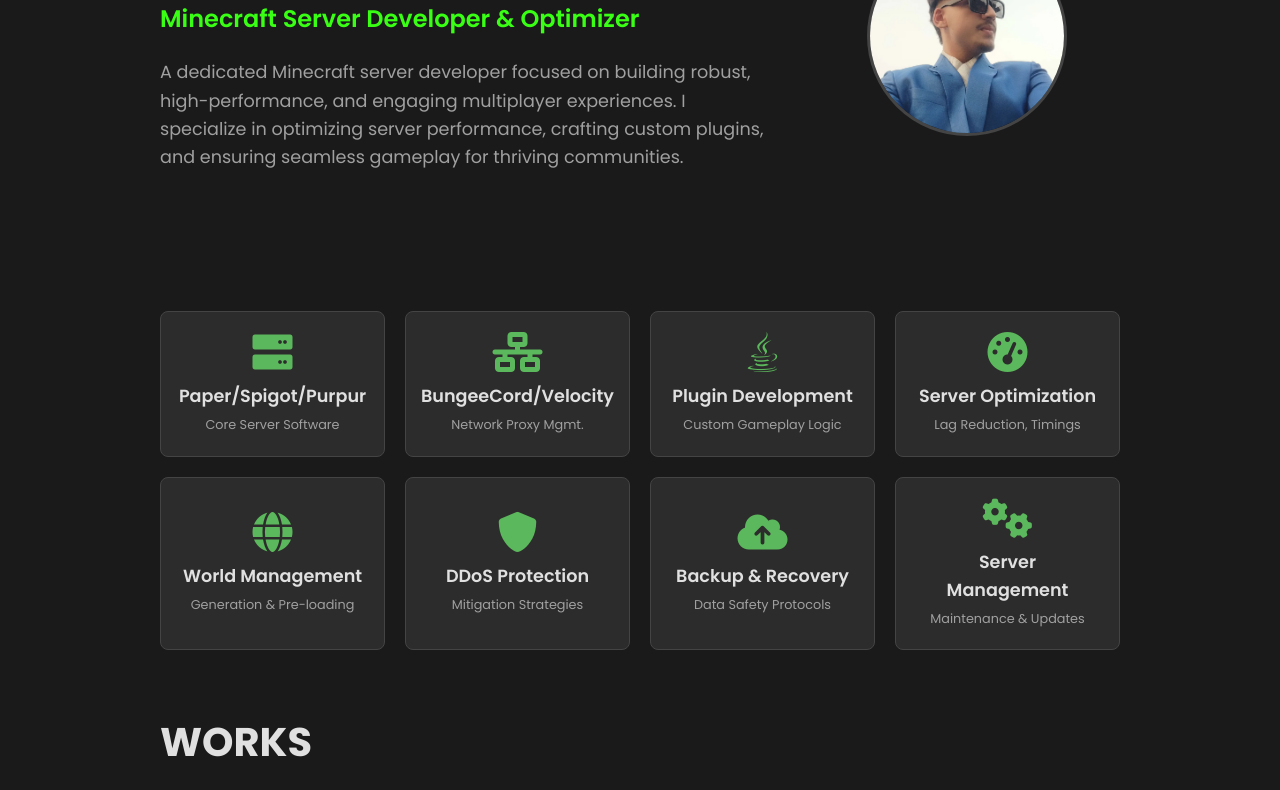
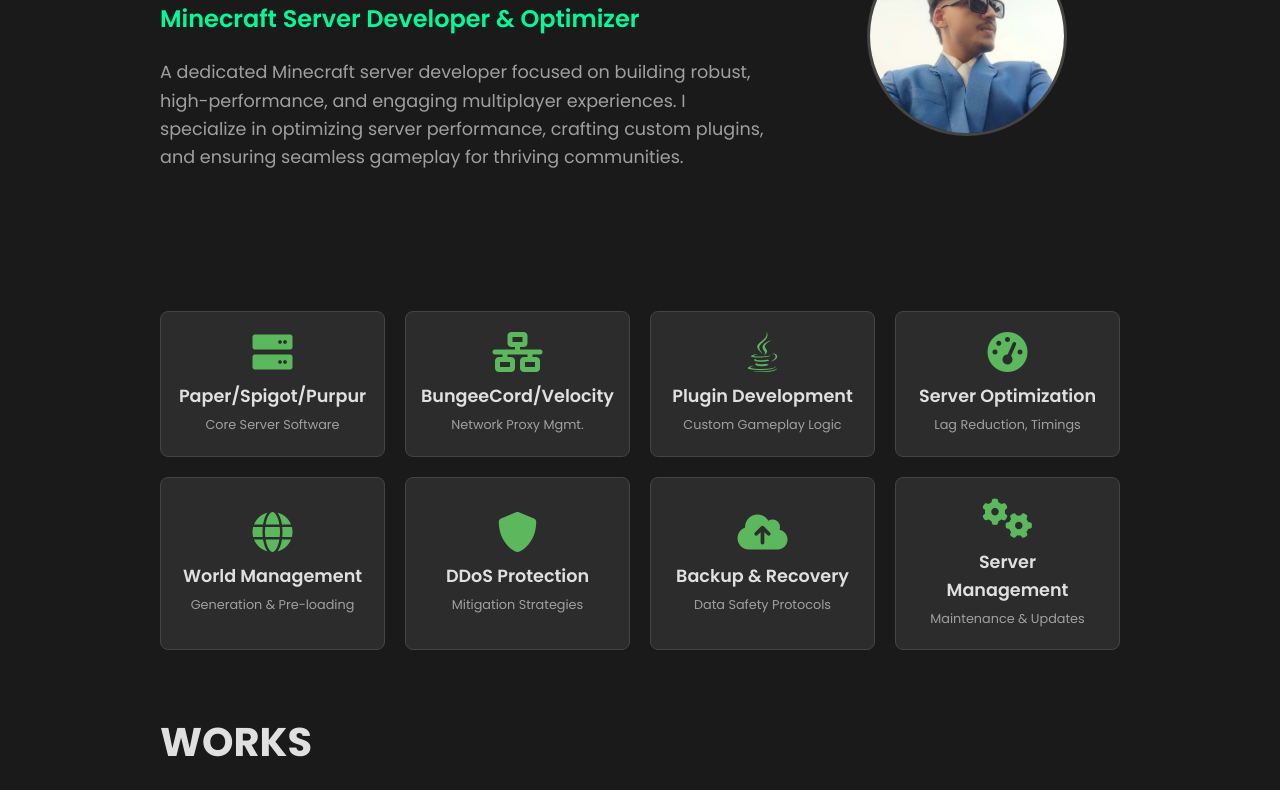
Before and after one commit to oshanisvoid/PortfolioOshan, a plain HTML site: page index.html in a window 1280 px wide. Shown: the part 259-1049 px from the top of the page. Drawn offline with Linux system fonts and the light colour scheme.

Commit message:
Update style.css

```diff
--- a/style.css
+++ b/style.css
@@ -5,7 +5,7 @@
     --text-color: #e0e0e0;
     --light-text: #a0a0a0;
     --primary-color: #5cb85c; /* A vibrant green for Minecraft feel */
-    --secondary-color: #39FF14; /* A blue for contrast */
+    --secondary-color: #00FA9A; /* A blue for contrast */
     --link-hover: #ffffff;
     --border-color: #444;
 }
```
